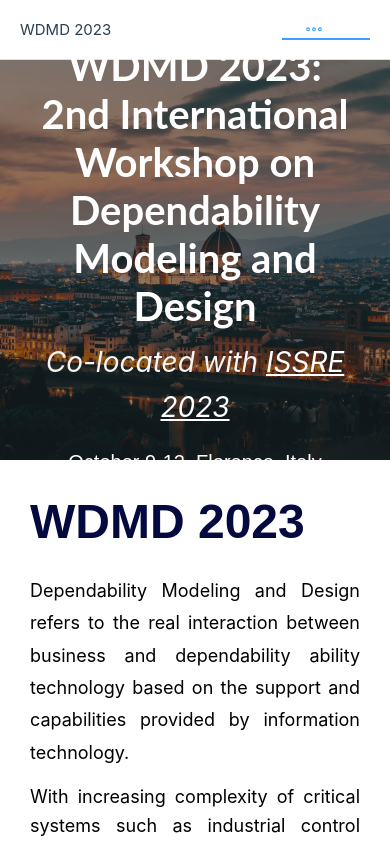
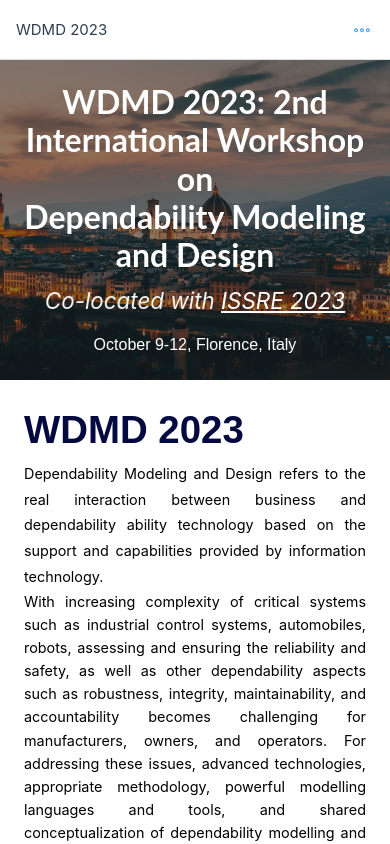
Before and after one commit to issre-wdmd/issre-wdmd.github.io, a Vue app: page / in a window 390 px wide. Shown: the top 844 px of the page. Built offline with nearby package versions, Linux system fonts and the light colour scheme.

Commit message:
feat: 增加响应式

```diff
--- a/src/App.vue
+++ b/src/App.vue
@@ -18,9 +18,9 @@
 <style lang="less" scoped>
 .common-layout {
   .container {
-    max-width: 1000px;
+    max-width: 100rem;
     margin: 0 auto;
-    padding: 24px 30px;
+    padding: 2.4rem 3rem;
   }
 }
 </style>
--- a/src/assets/base.css
+++ b/src/assets/base.css
@@ -58,6 +58,16 @@
   font-weight: normal;
 }
 
+html {
+  font-size: 62.5%;
+}
+
+@media (max-width: 800px) {
+  html {
+    font-size: 50%;
+  }
+}
+
 body {
   min-height: 100vh;
   color: var(--color-text);
--- a/src/assets/main.css
+++ b/src/assets/main.css
@@ -9,6 +9,7 @@
   text-decoration: none;
   color: hsla(160, 100%, 37%, 1);
   transition: 0.4s;
+  word-break: break-all;
 }
 
 @media (hover: hover) {
@@ -19,18 +20,18 @@
 
 .title1 {
   color: #040a3f;
-  font-size: 48px;
+  font-size: 4.8rem;
   font-weight: bold;
 }
 
 .title2 {
   color: #0b5394;
-  font-size: 32px;
+  font-size: 3.2rem;
   line-height: 1.8;
 }
 
 .p {
   color: #000;
-  font-size: 18px;
+  font-size: 1.8rem;
   text-align: justify;
 }
--- a/src/components/TheBanner.vue
+++ b/src/components/TheBanner.vue
@@ -15,7 +15,7 @@
 
 <style lang="less" scoped>
 .banner {
-  height: 400px;
+  height: 40rem;
   position: relative;
   display: flex;
   justify-content: center;
@@ -44,19 +44,19 @@
   }
 
   .text {
-    max-width: 1000px;
-    padding: 0 30px;
+    max-width: 100rem;
+    padding: 0 3rem;
     color: #fff;
     .title {
-      font-size: 40px;
+      font-size: 4rem;
       font-weight: bold;
       line-height: 1.2;
       text-align: center;
     }
     .subtitle {
       text-align: center;
-      margin-top: 10px;
-      font-size: 28px;
+      margin-top: 1rem;
+      font-size: 2.8rem;
       color: #f3f3f3;
       font-style: italic;
 
@@ -66,9 +66,9 @@
       }
     }
     .tip {
-      margin-top: 16px;
+      margin-top: 1.6rem;
       text-align: center;
-      font-size: 20px;
+      font-size: 2rem;
     }
   }
 }
--- a/src/components/TheHeader.vue
+++ b/src/components/TheHeader.vue
@@ -27,7 +27,7 @@
 
 <style lang="less" scoped>
 .menu {
-  padding: 0 20px;
+  padding: 0 2rem;
   justify-content: space-between;
   align-items: center;
 
@@ -39,5 +39,12 @@
   .menu-right {
     display: flex;
   }
+
+  :deep(.el-sub-menu__hide-arrow) {
+    .el-tooltip__trigger {
+      border-bottom: none;
+      padding-right: 0;
+    }
+  }
 }
 </style>
--- a/src/router/index.ts
+++ b/src/router/index.ts
@@ -1,9 +1,7 @@
 import { createRouter, createWebHashHistory } from 'vue-router'
 import HomeView from '../views/HomeView.vue'
 
-const router = createRouter({
-  history: createWebHashHistory(import.meta.env.BASE_URL),
-  routes: [
+const routes = [
   {
     path: '/',
     name: 'home',
@@ -30,6 +28,11 @@
     component: () => import('@/views/AttendingView.vue')
   }
 ]
+
+const router = createRouter({
+  history: createWebHashHistory(import.meta.env.BASE_URL),
+  routes,
+  scrollBehavior: () => ({ left: 0, top: 0 })
 })
 
 export default router
--- a/src/views/AttendingView.vue
+++ b/src/views/AttendingView.vue
@@ -19,11 +19,11 @@
 
   .pa-content {
     line-height: 1.6;
-    margin-top: 14px;
+    margin-top: 1.4rem;
   }
 
   .section-title {
-    margin: 16px 0;
+    margin: 1.6rem 0;
   }
 }
 </style>
--- a/src/views/CommitteesView.vue
+++ b/src/views/CommitteesView.vue
@@ -20,11 +20,11 @@
 
   .pa-content {
     line-height: 1.6;
-    margin-top: 14px;
+    margin-top: 1.4rem;
   }
 
   .section-title {
-    margin: 16px 0;
+    margin: 1.6rem 0;
   }
 }
 </style>
--- a/src/views/HomeView.vue
+++ b/src/views/HomeView.vue
@@ -1,6 +1,6 @@
 <template>
   <div class="home">
-    <div class="title1  font-merri">WDMD 2023</div>
+    <div class="title1 font-merri">WDMD 2023</div>
     <p class="pa pa-header p">Dependability Modeling and Design refers to the real interaction between business and dependability ability technology based on the support and capabilities provided by information technology.</p>
     <p class="pa pa-content p">With increasing complexity of critical systems such as industrial control systems, automobiles, robots, assessing and ensuring the reliability and safety, as well as other dependability aspects such as robustness, integrity, maintainability, and accountability becomes challenging for manufacturers, owners, and operators. For addressing these issues, advanced technologies, appropriate methodology, powerful modelling languages and tools, and shared conceptualization of dependability modelling and design are investigated. The WDMD seeks to bring together researchers and practitioners to exchange and discuss advanced researches and practical application in the areas of dependability modelling and design, with a focus on three topics: conceptual model for dependability, digitalization design for dependability, and software dependability.</p>
 
@@ -18,7 +18,7 @@
 <style lang="less" scoped>
 .home {
   .pa {
-    margin-top: 14px;
+    margin-top: 1.4 rem;
 
     &.pa-header {
       line-height: 1.8;
@@ -30,7 +30,7 @@
   }
 
   .section-title {
-    margin: 16px 0;
+    margin: 1.6rem 0;
   }
 }
 </style>
--- a/src/views/PapersView.vue
+++ b/src/views/PapersView.vue
@@ -88,20 +88,20 @@
 
   .pa-content {
     line-height: 1.6;
-    margin-top: 14px;
+    margin-top: 1.4rem;
   }
 
   .section-title {
-    margin: 16px 0;
+    margin: 1.4rem 0;
   }
 
   .list {
-    margin-top: 6px;
+    margin-top: 0.6rem;
     .item {
       color: #000;
-      font-size: 18px;
+      font-size: 1.8rem;
       line-height: 1.8;
-      margin-top: 6px;
+      margin-top: 0.6rem;
 
       &:first-child {
         margin-top: 0;
@@ -112,7 +112,7 @@
       }
 
       .value {
-        margin-left: 8px;
+        margin-left: 0.8rem;
       }
     }
   }
```
Lines whose indentation alone changed are shown as unchanged.
